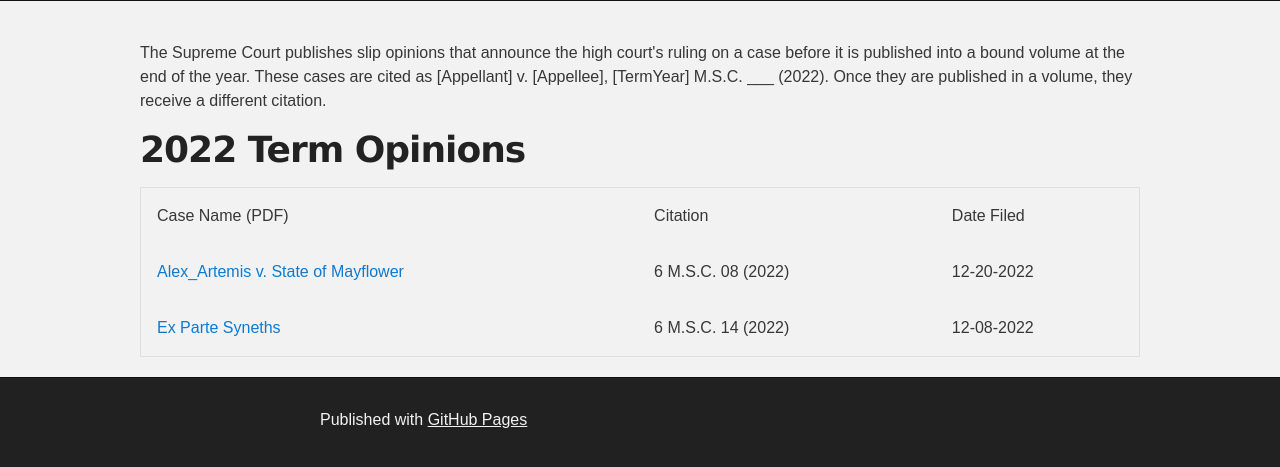
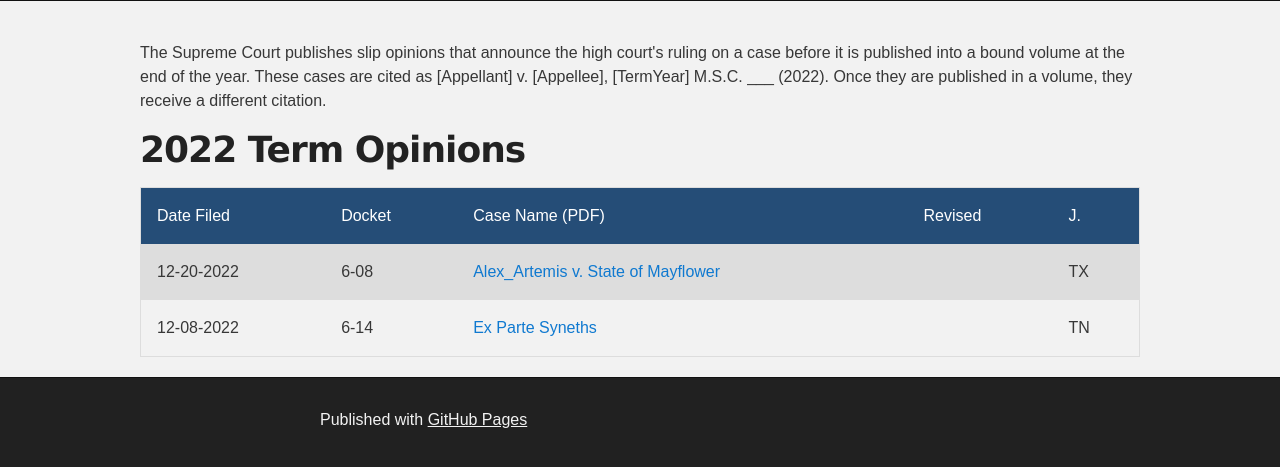
Before and after one commit to uscourtsrblx/uscourtsrblx.github.io, a Jekyll site: the page opinions/opinions.html, which Jekyll copies as it is, in a window 1280 px wide. Shown: the part 442-909 px from the top of the page. Built offline with Jekyll 4.4.1, drawn with Linux system fonts in a browser that asks for light colours.

Commit message:
Update opinions.html

```diff
--- a/opinions/opinions.html
+++ b/opinions/opinions.html
@@ -66,13 +66,15 @@
 		border: 1px solid #ddd;
 	}
 
-	th, td {
+	th {
 		text-align: left;
 		padding: 16px;
+		background-color: #254D77;
+		color: #ffffff;
 	}
 
 	tr:nth-child(even) {
-		background-color: #f2f2f2;
+		background-color: #ddd;
 	}
   </style>
   </head>
@@ -97,19 +99,25 @@
         <h1>2022 Term Opinions</h1>
         <table>
           <tr>
+            <th>Date Filed</th>
+            <th>Docket</th>
             <th>Case Name (PDF)</th>
-            <th>Citation</th>
-            <th>Date Filed</th>
+			<th>Revised</th>
+			<th>J.</th>
           </tr>
           <tr>
-            <td><a href='/opinions/6-08_Alex_Artemis_v_State.pdf'>Alex_Artemis v. State of Mayflower</a></td>
-            <td>6 M.S.C. 08 (2022)</td>
             <td>12-20-2022</td>
+			<td>6-08</td>
+			<td><a href='/opinions/6-08_Alex_Artemis_v_State.pdf'>Alex_Artemis v. State of Mayflower</a></td>
+            <td></td>
+            <td>TX</td>
           </tr>
 		  <tr>
-            <td><a href='/opinions/6-14_Ex_Parte_Syneths.pdf'>Ex Parte Syneths</a></td>
-            <td>6 M.S.C. 14 (2022)</td>
             <td>12-08-2022</td>
+			<td>6-14</td>
+			<td><a href='/opinions/6-14_Ex_Parte_Syneths.pdf'>Ex Parte Syneths</a></td>
+            <td></td>
+            <td>TN</td>
           </tr>
         </table>
       </section>
```
